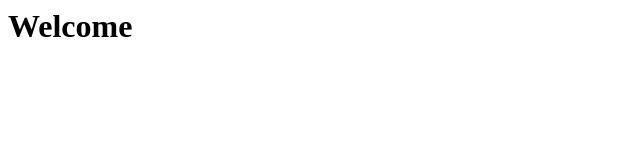
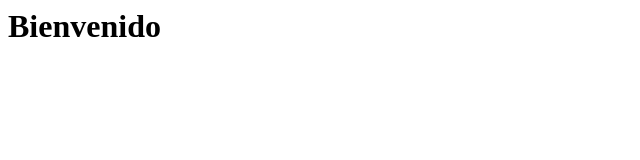
Before and after one commit to EduardoBorraz/EjerciciosJS, a plain HTML site: page index.html in a window 1280 px wide. Shown: the whole page, without its empty margins (0-640 px from the left). Drawn offline with Linux system fonts and the light colour scheme.

Commit message:
EduardoBorraz
Modificación de mensaje Welcome-->Bienvenido

```diff
--- a/index.html
+++ b/index.html
@@ -6,7 +6,7 @@
   </head>
   <body>
     <div class="text-center mt-5">
-      <h1>Welcome</h1>
+      <h1>Bienvenido</h1>
     </div>
   </body>
 </html>
```
